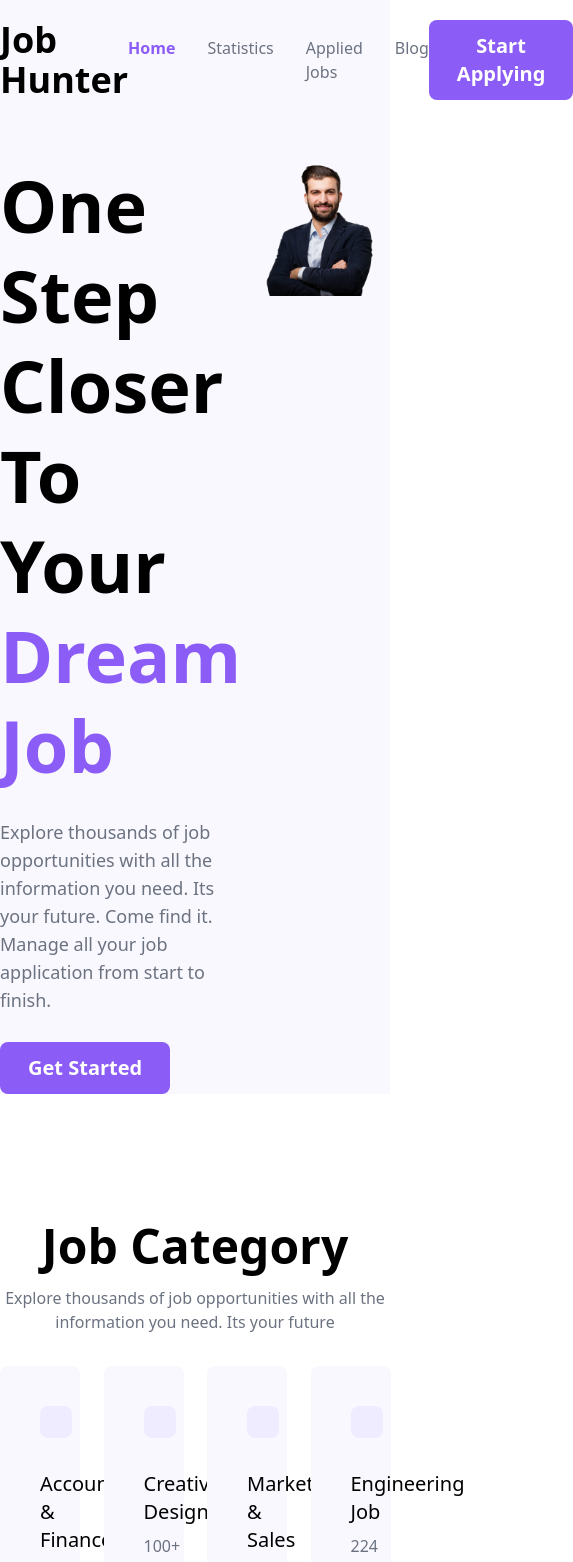
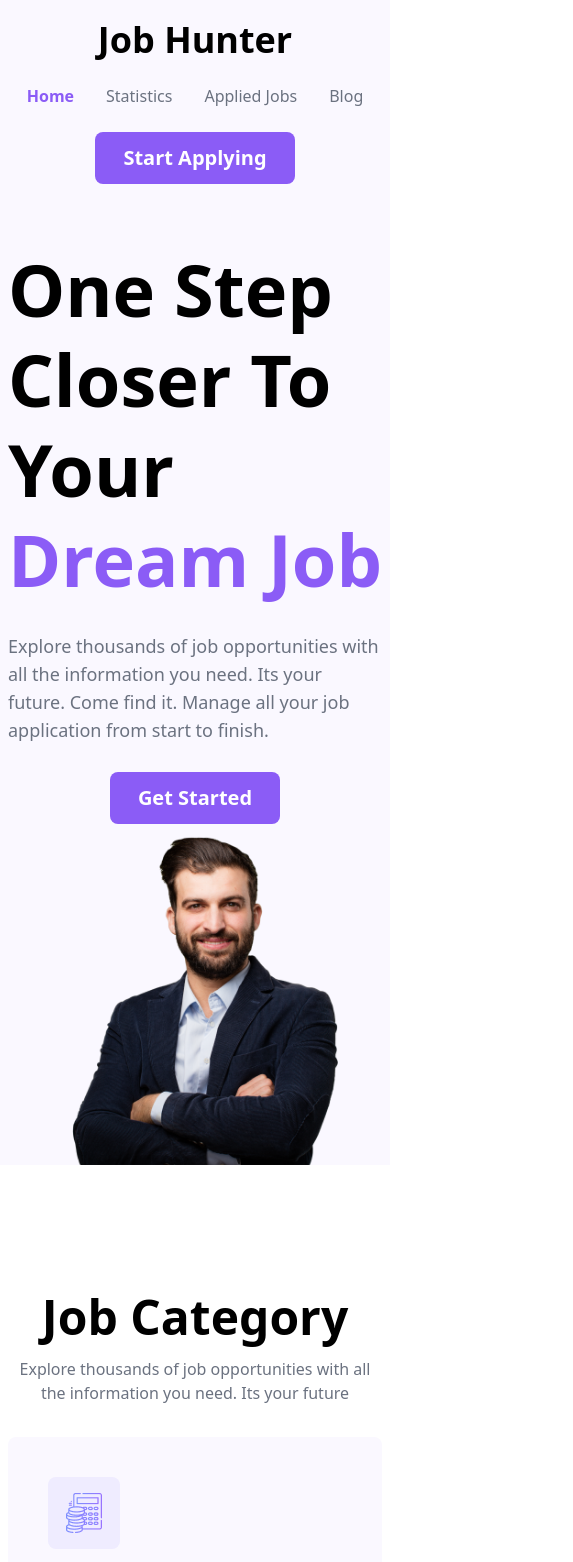
Before and after one commit to jesandante007/career-hub, a React (Vite) app: page / in a window 390 px wide. Shown: the top 1562 px of the page, 573 px wide, since content can reach past the window. Built offline with nearby package versions, Linux system fonts and the light colour scheme.

Commit message:
home page now mobile responsive

```diff
--- a/src/components/Header.jsx
+++ b/src/components/Header.jsx
@@ -5,17 +5,21 @@ import ActiveLink from "./ActiveLink";
 const Header = () => {
   return (
     <div className="bg-primary">
-      <header className="container mx-auto flex justify-between items-center py-5">
+      <header className="container mx-auto lg:flex justify-between items-center py-5">
+        <p className="text-center">
         <Link to="/" className="text-4xl font-bold">
           Job Hunter
         </Link>
-        <nav className="flex gap-8 text-gray-500">
+        </p>
+        <nav className="flex justify-center gap-8 text-gray-500 mt-6 lg:mt-0">
           <ActiveLink to="/">Home</ActiveLink>
           <ActiveLink to="/statistics">Statistics</ActiveLink>
           <ActiveLink to="/applied">Applied Jobs</ActiveLink>
           <ActiveLink to="/blog">Blog</ActiveLink>
         </nav>
-        <button className="btn-primary">Start Applying</button>
+        <div className="text-center mt-6 lg:mt-0">
+          <button className="btn-primary">Start Applying</button>
+        </div>
       </header>
     </div>
   );
--- a/src/components/Home.jsx
+++ b/src/components/Home.jsx
@@ -16,13 +16,13 @@ const Home = () => {
   }, []);
 
   const handleSeeAll = () => {
-    setSeeAll(!seeAll)
-  }
+    setSeeAll(!seeAll);
+  };
 
   return (
     <div>
       <div className="bg-primary">
-        <section className="container mx-auto flex justify-between pt-10">
+        <section className="container mx-auto lg:flex justify-between pt-10 px-2 lg:px-0">
           <div>
             <h1 className="text-7xl font-bold leading-tight">
               One Step <br />
@@ -34,35 +34,37 @@ const Home = () => {
               you need. Its your future. Come find it. Manage all your job
               application from start to finish.
             </p>
-            <button className="btn-primary">Get Started</button>
+            <div className="text-center lg:text-start">
+              <button className="btn-primary">Get Started</button>
+            </div>
           </div>
           <div>
             <img src={people} alt="man" />
           </div>
         </section>
       </div>
-      <section className="container mx-auto mt-32">
+      <section className="container mx-auto mt-32 px-2 lg:px-0">
         <h2 className="text-5xl font-bold text-center">Job Category</h2>
         <p className="text-gray-500 text-center mt-4 mb-8">
           Explore thousands of job opportunities with all the information you
           need. Its your future
         </p>
-        <div className="grid grid-cols-4 gap-6">
+        <div className="grid lg:grid-cols-4 gap-6">
           {categories.map((category) => (
             <Category key={category.id} category={category} />
           ))}
         </div>
       </section>
-      <section className="container mx-auto mt-32">
+      <section className="container mx-auto mt-32 px-2 lg:px-0">
         <h2 className="text-5xl font-bold text-center">Featured Jobs</h2>
         <p className="text-gray-500 text-center mt-4 mb-8">
           Explore thousands of job opportunities with all the information you
           need. Its your future
         </p>
-        <div className="grid grid-cols-2 gap-6">
-          {
-            jobs.slice(0, seeAll ? 4 : 6).map((job) => (<Job key={job.id} job={job} />))
-          }
+        <div className="grid lg:grid-cols-2 gap-6">
+          {jobs.slice(0, seeAll ? 4 : 6).map((job) => (
+            <Job key={job.id} job={job} />
+          ))}
         </div>
         <div className="mt-6 text-center">
           {seeAll ? (
```
